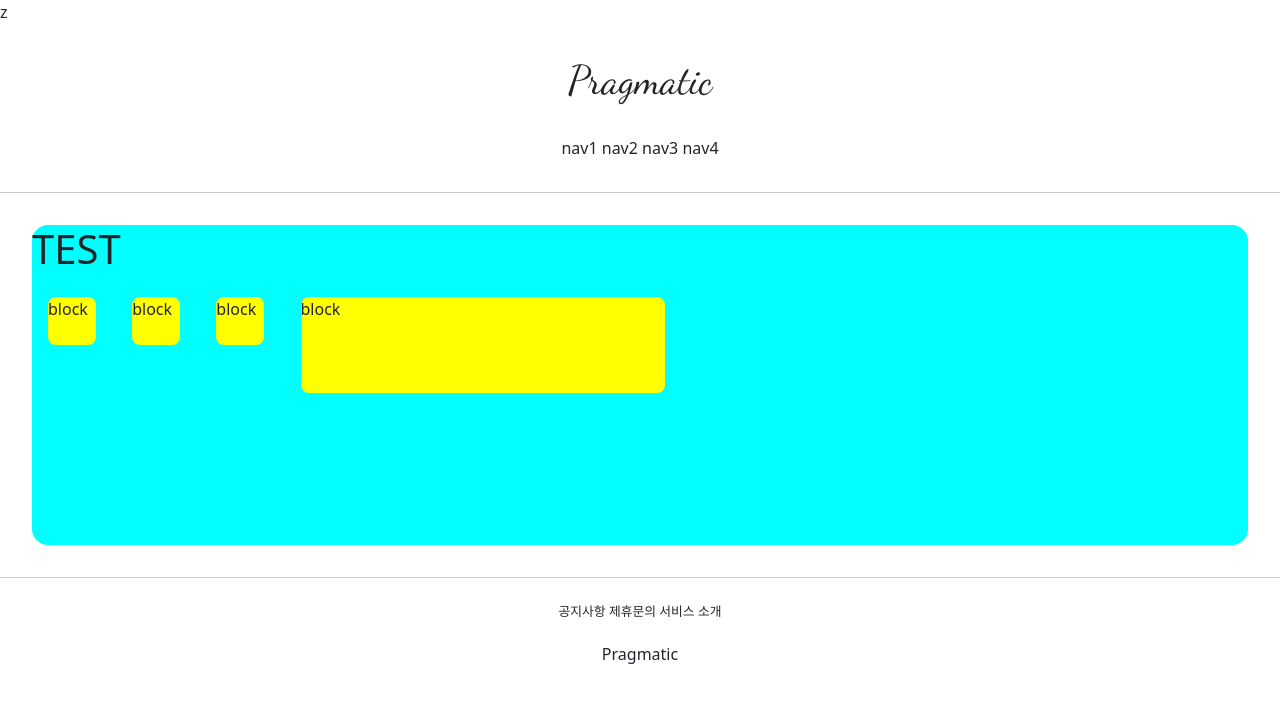
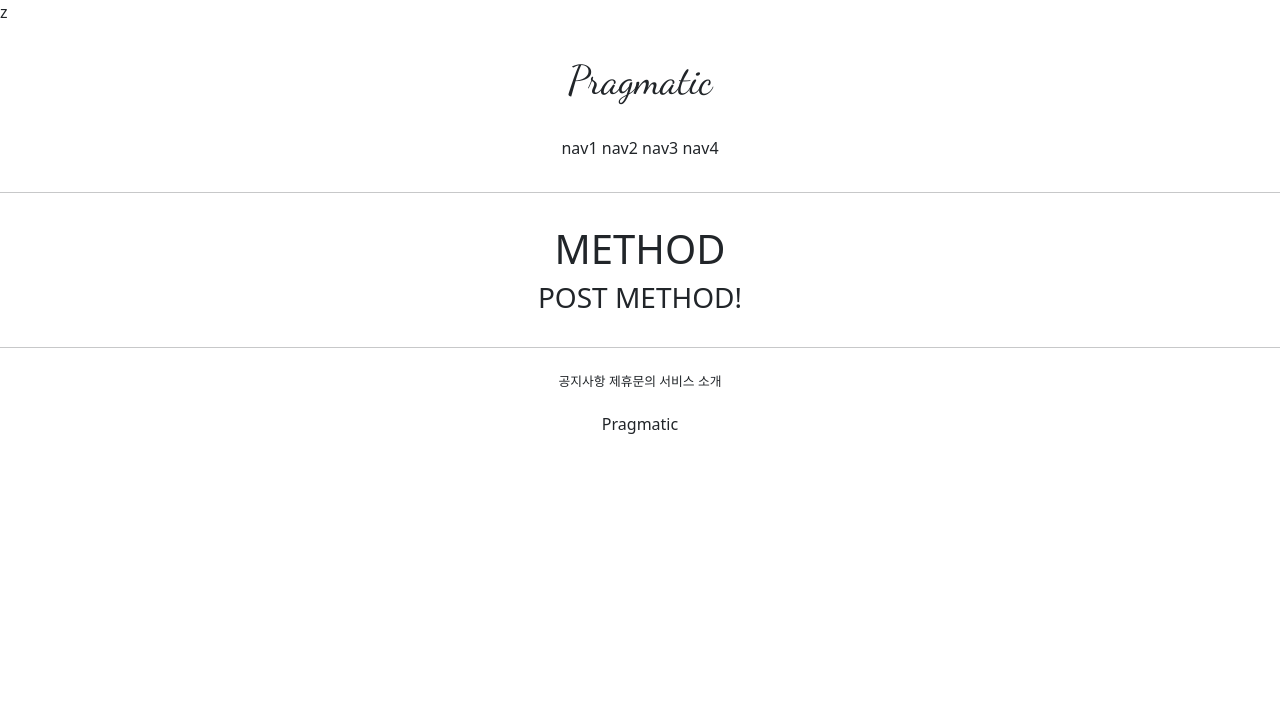
Before and after one commit to IT-HONGREAT/Frozen, a Django app: page /accounts/hello_world/ in a window 1280 px wide. Shown: the top 703 px of the page. Run offline with Django 3.2, Linux system fonts and the light colour scheme; parts of the project's set-up code (start-up, migrations or seed data) failed here and were passed over.

Commit message:
7/8 GIS class commit_1; get method

```diff
--- a/accountapp/templates/accountapp/hello_world.html
+++ b/accountapp/templates/accountapp/hello_world.html
@@ -16,16 +16,10 @@
     </style>
 
 
-    <div style = "height : 20rem; background-color:aqua;
-    border-radius: 1rem; margin: 2rem;">
-        <h1>TEST</h1>
+    <div style = "margin: 2rem; text-align: center">
+        <h1>METHOD</h1>
 
-
-
-        <div class="testing" style="display: inline-block">block</div>
-        <div class="testing" style="display: inline-block; width: 3rem; height: 3rem;">block</div>
-        <div class="testing" style="display: inline-block; width: 3em; height: 3em;">block</div>
-        <div class="testing" style="display: inline-block; width: 30%; height: 30%;">block</div>
+        <h3>{{ text }}</h3>
 
 
 
--- a/accountapp/views.py
+++ b/accountapp/views.py
@@ -5,4 +5,10 @@ from django.shortcuts import render
 
 
 def hello_world(request):
-    return render(request, 'accountapp/hello_world.html')
+    if request.method == "POST":
+        return render(request, 'accountapp/hello_world.html',
+                      context={'text': 'POST METHOD!'})
+
+    else:
+        return render(request, 'accountapp/hello_world.html',
+                      context = {'text': 'POST METHOD!'})
```
